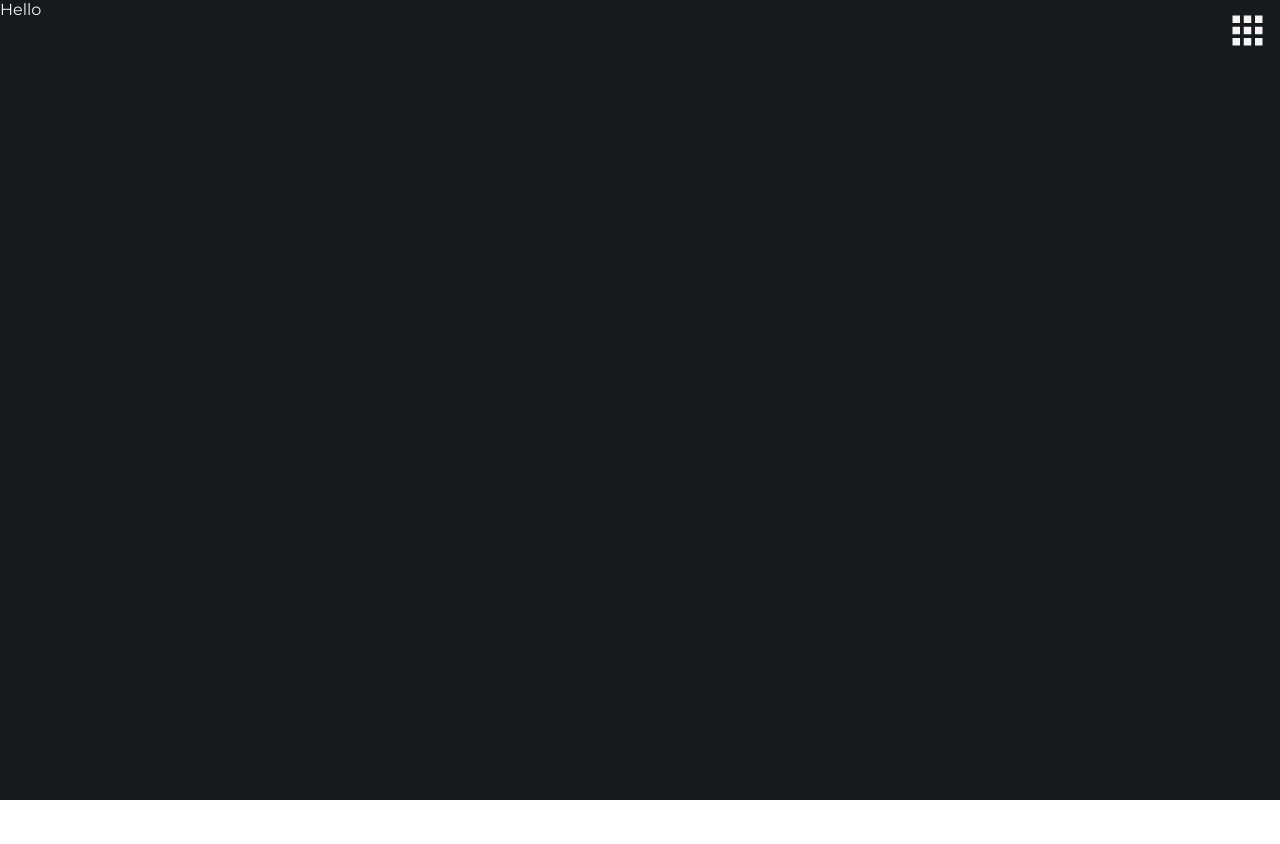
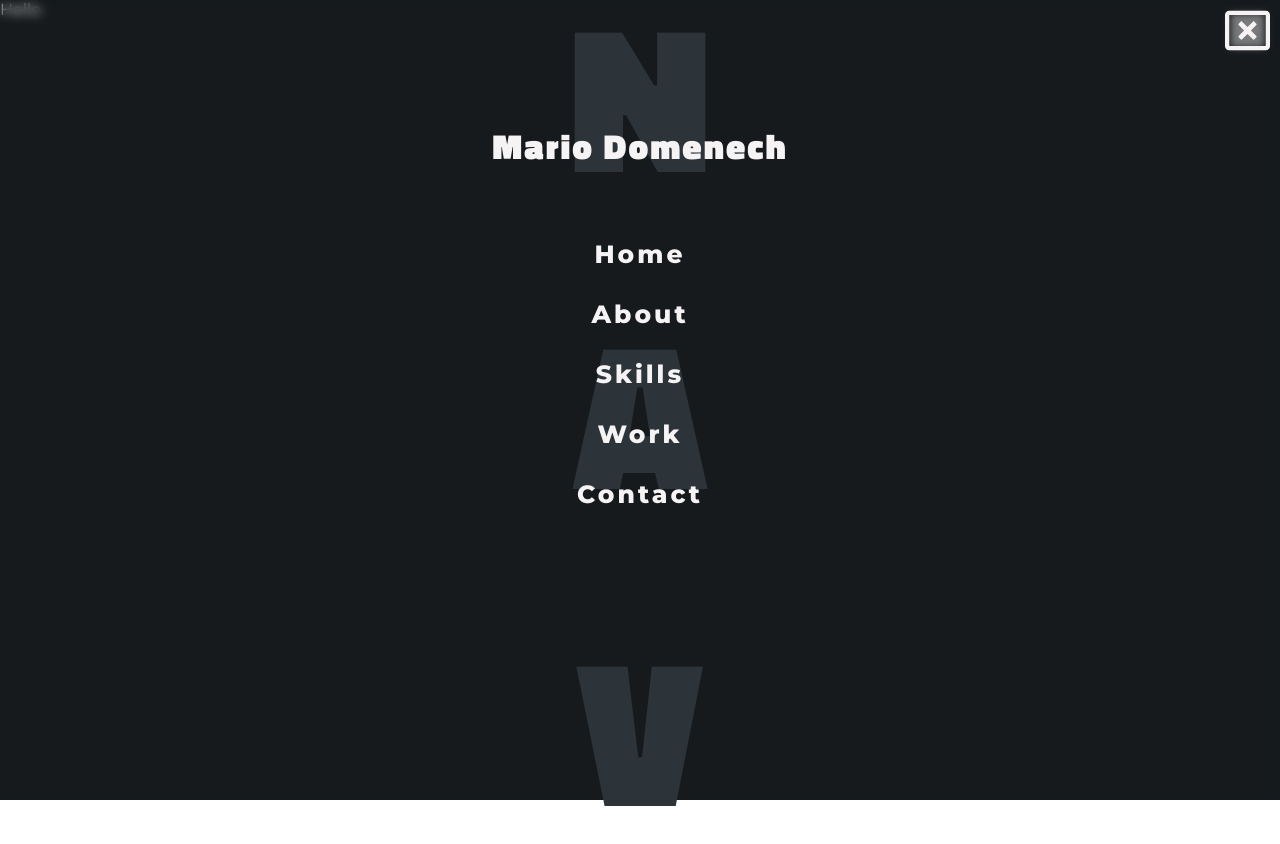
Before and after one commit to Rio0628/portfolio-website, a React (Create React App) app: page / in a window 1280 px wide. Both pictures are taken after a click on the icon 1247 px from the left and 30 px from the top of the page. Shown: the top 844 px of the page. Before the commit the page ends 800 px from the top, so only its background shows below. Built offline with nearby package versions, Linux system fonts and the light colour scheme.

Commit message:
Added New Styling and Animation to nav

```diff
--- a/src/App.js
+++ b/src/App.js
@@ -4,26 +4,72 @@ import React, { Component } from 'react';
 import { HomeView, AboutView, WorkView, ContactView } from './components';
 import { CgMenuGridR } from 'react-icons/cg';
 import { FaRegWindowClose } from 'react-icons/fa';
+import { gsap } from 'gsap';
 
 export default class App extends Component {
+  constructor(props) {
+    super(props);
+    this.state = {
+      test: "HEllo"
+    }
+    this.navRef = null;
+    this.navBtnRef = null;
+    this.navLogoRef = null;
+    this.navItemsRef = null;
+    this.setNavRef = (el) => { this.navRef = el }
+    this.setNavBtnRef = (el) => { this.navBtnRef = el }
+    this.setNavLogoRef = (el) => { this.navLogoRef = el}
+    this.setNavItemsRef = (el) => { this.navItemsRef = el }
+    this.test = gsap.timeline({ paused: true });
+  }
+
+  componentDidMount () {
+    console.log(this.navRef);
+    console.log(this.navBtnRef);
+    console.log(this.navLogoRef);
+    console.log(this.navItemsRef);
+    let test = gsap.timeline({ paused: true });
+    test.to(this.navRef, { opacity: 1, duration: 1, x: 0});
+    // test.play().timeScale(1);
+  }
+
+  testForFunction() {
+    this.test.to(this.navRef, { opacity: 1, duration: 1, top: 0 });
+    this.test.to(this.navBtnRef, { opacity: 1, duration: .4 });
+    this.test.to(this.navLogoRef, { opacity: 1, duration: .4 });
+    this.test.to(this.navItemsRef, { opacity: 1, marginTop: 0, duration: .4 });
+    this.test.play().timeScale(1);
+  }
+
+  testForAnimation() {
+    this.test.to(this.navRef, { opacity: 0, duration: .6, top: -1000});
+    this.test.to(this.navBtnRef, { opacity: 0, duration: 1, right: 0});
+    this.test.to(this.navLogoRef, { opacity: 0, duration: 1});
+    this.test.to(this.navItemsRef, { opacity: 0, marginTop: -20, duration: 1});
+    this.test.play().timeScale(1);
+  }
+
   render () {
+
     return (
       <div className="container">
-        <CgMenuGridR className='menuBtn' />
+        <CgMenuGridR className='menuBtn' onClick={() => this.testForFunction()} />
 
-        {/* <div className='nav'>
-          <FaRegWindowClose className='closeNavBtn'/>
+        <div className='nav' ref={this.setNavRef}>
+          <div className='bgTitle'>NAV</div>
 
-          <p className='mainLogo'>Mario Domenech</p>
+          <div className='closeNavBtn' ref={this.setNavBtnRef} onClick={() => this.testForAnimation()}><FaRegWindowClose className='icon'/></div>
 
-          <ul className='navItems'>
+          <p className='mainLogo' ref={this.setNavLogoRef}>Mario Domenech</p>
+
+          <ul className='navItems' ref={this.setNavItemsRef}>
             <li className='homeItem'>Home</li>
             <li className='aboutItem'>About</li>
             <li className='skillsItem'>Skills</li>
             <li className='workItem'>Work</li>
             <li className='contactItem'>Contact</li>
           </ul>
-        </div> */}
+        </div>
 
         <div className='mainContainer'>
           <HomeView />
--- a/src/index.css
+++ b/src/index.css
@@ -34,35 +34,60 @@ body {
 
 .nav {
   position: absolute;
+  top: -150%;
   height: 100vh;
   width: 100vw;
-  outline: 1px solid red;
+  /* outline: 1px solid red; */
   display: flex;
   flex-direction: column;
   align-items: center;
   justify-content: center;
   backdrop-filter: blur(5px);
   /* background: white; */
-  /* opacity: 0; */
-  /* pointer-events: none; */
-  /* justify-content: space-between; */
-  /* align-items: center; */
+  opacity: 1;
+}
+
+.bgTitle {
+  position: absolute;
+  bottom: 4rem;
+  color: #2c343a;
+  height: 100%;
+  width: 100%;
+  writing-mode: vertical-rl;
+  text-orientation: upright;
+  font-family: 'Titillium Web';
+  display: flex;
+  flex-direction: column;
+  justify-content: space-around;
+  text-align: center;
+  font-size: 13rem;
+  /* letter-spacing: 2px; */
+  font-weight: 800;
+  /* outline: 1px solid red; */
 }
 
 .closeNavBtn {
   position: absolute;
   top: 8px;
+  right: 10px;
+  /* left: -100px; */
   font-size: 45px;
+  opacity: 1;
   cursor: pointer;
   /* background: red; */
 }
 
+.icon {
+  pointer-events: none;
+}
+
 .mainLogo {
   position: relative;
-  bottom: 7rem;
-  font-size: 32px;
+  bottom: 6rem;
+  font-size: 35px;
   font-family: 'Titillium Web';
   font-weight: 800;
+  opacity: 0;
   letter-spacing: 2px;
   /* outline: 1px solid red; */
 }
@@ -75,6 +100,8 @@ body {
   flex-direction: column;
   align-items: center;
   list-style-type: none;
+  margin-top: -20px;
+  opacity: 0;
   /* outline: 1px solid blue; */
 }
 
@@ -84,7 +111,7 @@ body {
   font-size: 25px;
   /* width: 22rem; */
   width: 116%;
-  font-weight: 600;
+  font-weight: 700;
   text-align: center;
   letter-spacing: 3px;
   cursor: pointer;
@@ -93,7 +120,7 @@ body {
 }
 
 .navItems li:hover {
-  background: #0b0d0f;
+  color: #bfc0c0;
   transition: .1s linear;
 }
 
```
